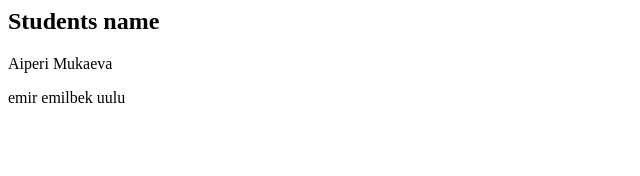
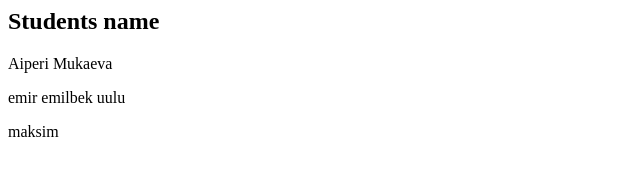
Before and after one commit to AMukaeva/myproject, a plain HTML site: page index.html in a window 1280 px wide. Shown: the full height of the page, 0-640 px from the left. Drawn offline with Linux system fonts and the light colour scheme.

Commit message:
added maxim

```diff
--- a/index.html
+++ b/index.html
@@ -1,3 +1,4 @@
 <h2>Students name </h2>
 <p> Aiperi Mukaeva</p>
 <p> emir emilbek uulu </p>
+<p> maksim  </p>
```
